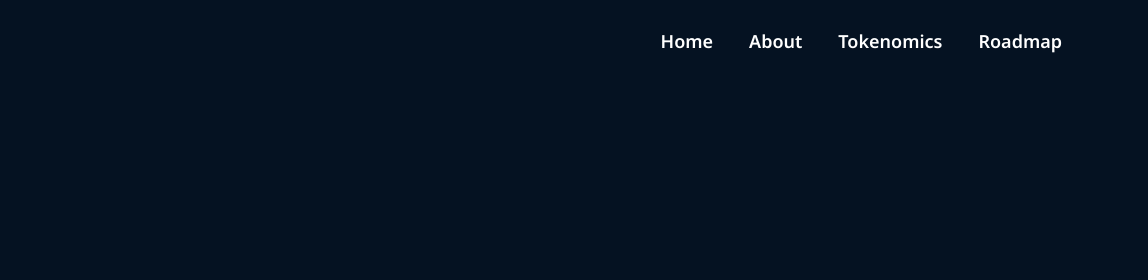
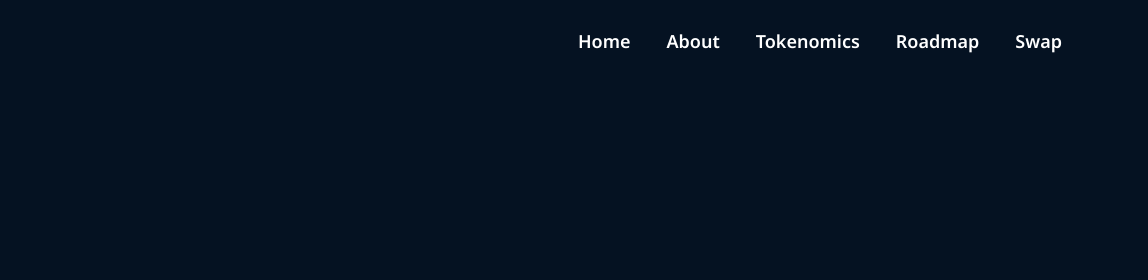
Before and after one commit to ecrongithub/ecrongithub.github.io, a plain HTML site: page index.html in a window 1280 px wide. Shown: the top 280 px of the page, 132-1280 px from the left. Drawn offline with nearby package versions, Linux system fonts and the light colour scheme.

Commit message:
Update index.html

```diff
--- a/index.html
+++ b/index.html
@@ -599,7 +599,7 @@ z-index:3;
 <li class="nav-item"><a class="nav-link" href="#about">About</a></li>
 <li class="nav-item"><a class="nav-link" href="#about">Tokenomics</a></li>
 <li class="nav-item"><a class="nav-link" href="#roadmap">Roadmap</a></li>
-
+<li class="nav-item"><a class="nav-link" href="#swap">Swap</a></li>
 </ul>
 </div>
 </div>
```
